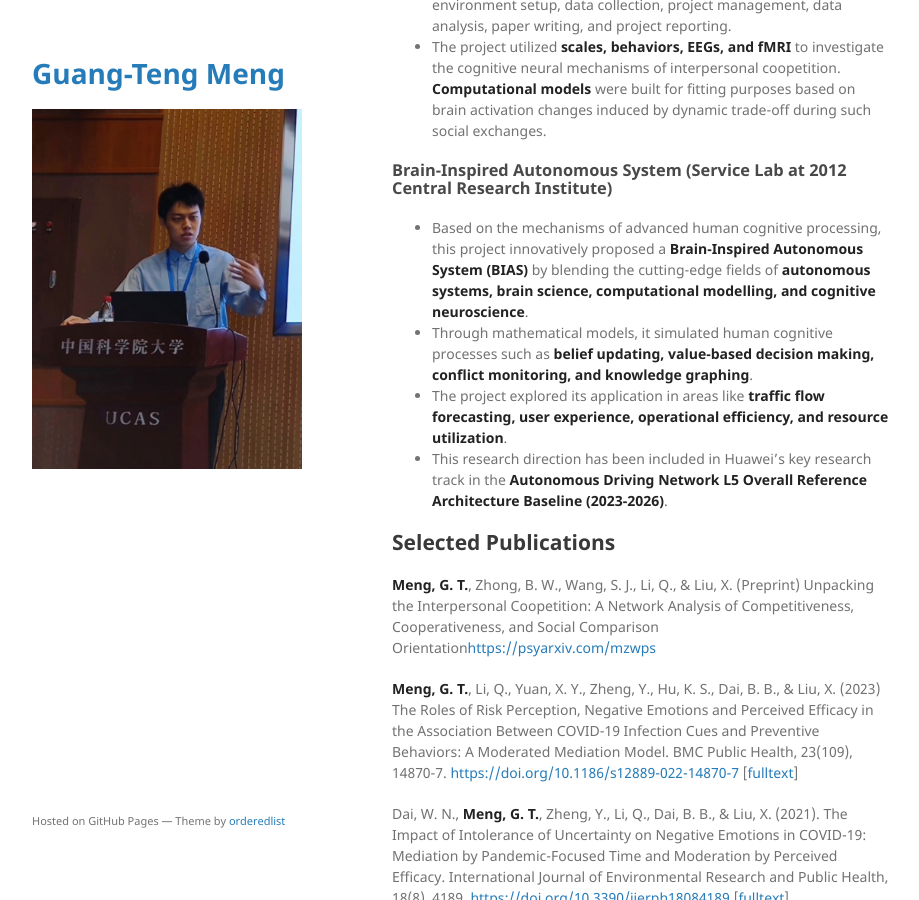
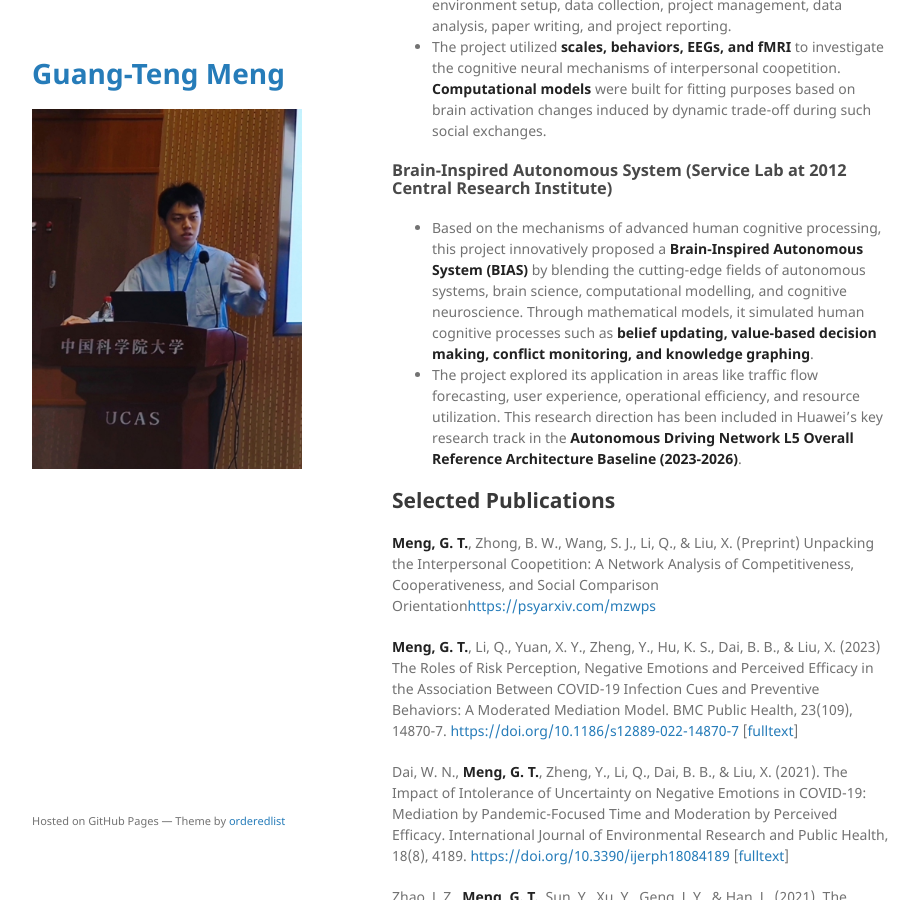
Before and after one commit to GuangtengMeng/GuangtengMeng.github.io, a Jekyll site: the page built from index.md, in a window 1280 px wide and 900 px high, scrolled down 550 px. Shown: the whole window, without its empty margins (178-1097 px from the left). Built offline with Jekyll 4.4.1, drawn with Linux system fonts in a browser that asks for light colours; the repository's description, which GitHub fills in, is left out; our own code applies the rules of GitHub Pages for plain Markdown files.

```diff
--- a/index.md
+++ b/index.md
@@ -27,10 +27,8 @@ I am a PhD candidate of cognitive neuroscience at the CARELab (PI: Prof. Xun Liu
 - The project utilized **scales, behaviors, EEGs, and fMRI** to investigate the cognitive neural mechanisms of interpersonal coopetition. **Computational models** were built for fitting purposes based on brain activation changes induced by dynamic trade-off during such social exchanges.
 
 ### Brain-Inspired Autonomous System (Service Lab at 2012 Central Research Institute)
-- Based on the mechanisms of advanced human cognitive processing, this project innovatively proposed a **Brain-Inspired Autonomous System (BIAS)** by blending the cutting-edge fields of **autonomous systems, brain science, computational modelling, and cognitive neuroscience**.
-- Through mathematical models, it simulated human cognitive processes such as **belief updating, value-based decision making, conflict monitoring, and knowledge graphing**.
-- The project explored its application in areas like **traffic flow forecasting, user experience, operational efficiency, and resource utilization**.
-- This research direction has been included in Huawei's key research track in the **Autonomous Driving Network L5 Overall Reference Architecture Baseline (2023-2026)**.
+- Based on the mechanisms of advanced human cognitive processing, this project innovatively proposed a **Brain-Inspired Autonomous System (BIAS)** by blending the cutting-edge fields of autonomous systems, brain science, computational modelling, and cognitive neuroscience. Through mathematical models, it simulated human cognitive processes such as **belief updating, value-based decision making, conflict monitoring, and knowledge graphing**.
+- The project explored its application in areas like traffic flow forecasting, user experience, operational efficiency, and resource utilization. This research direction has been included in Huawei's key research track in the **Autonomous Driving Network L5 Overall Reference Architecture Baseline (2023-2026)**.
 
 
 ## Selected Publications
```
